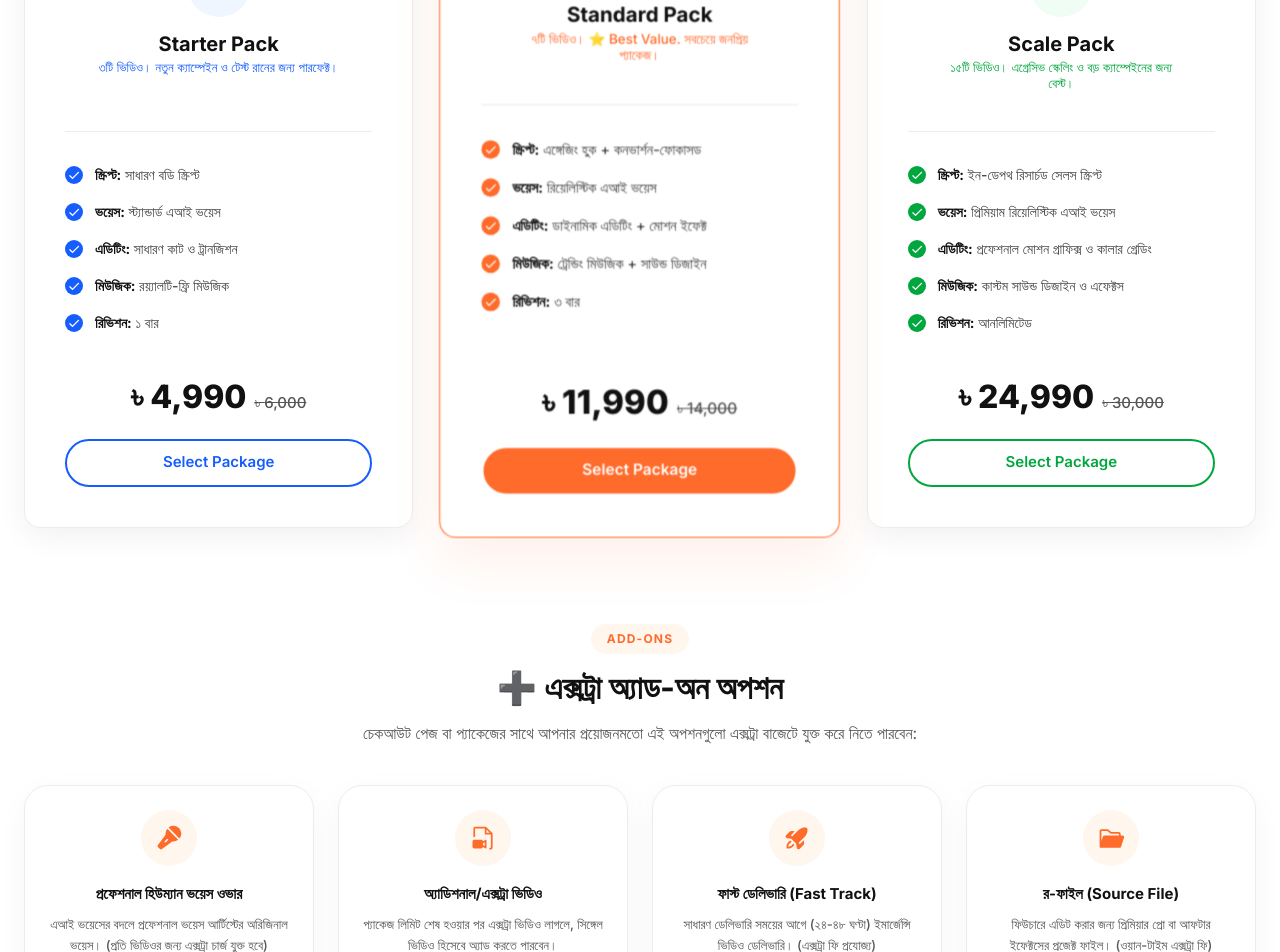
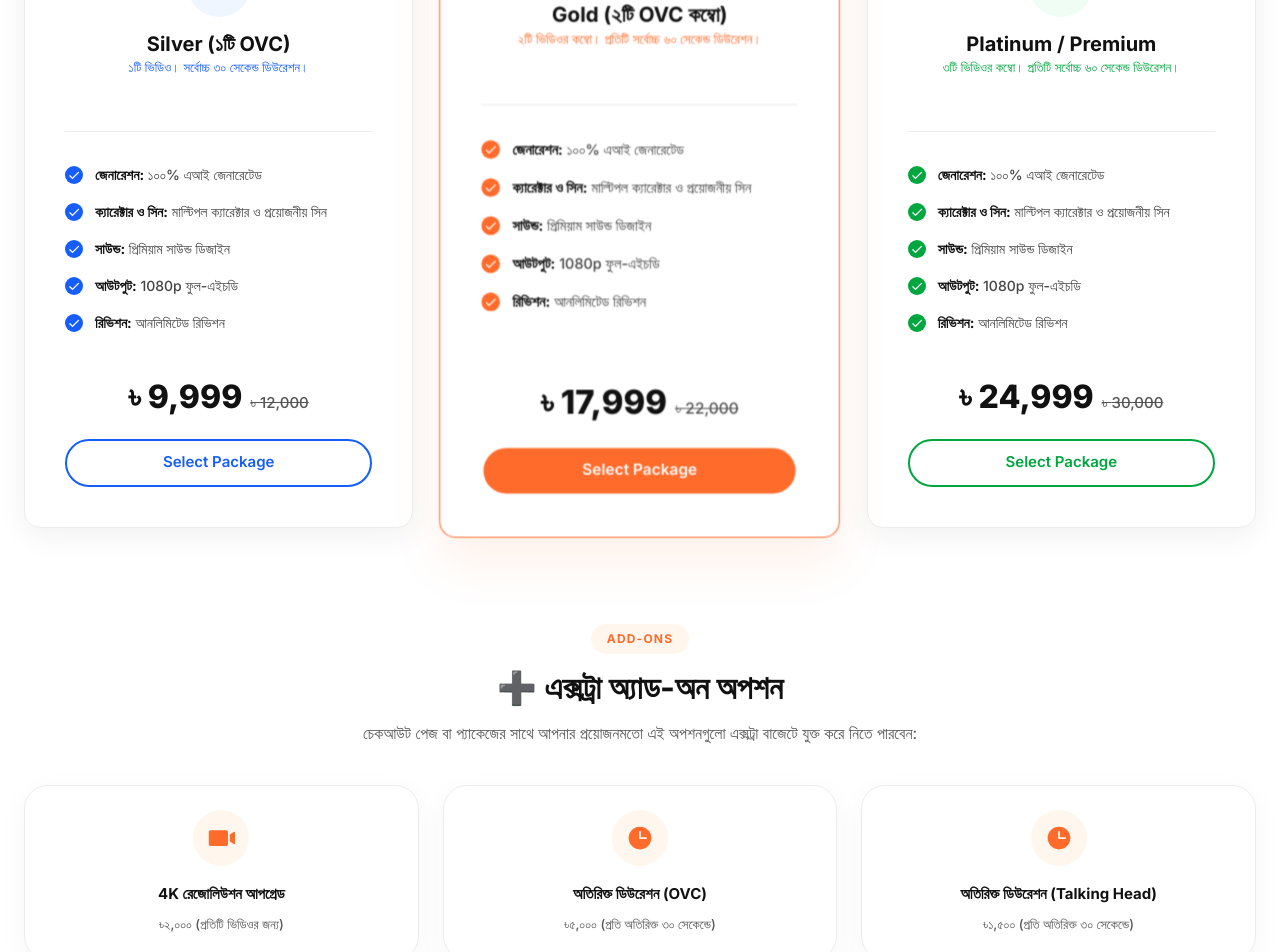
Before and after one commit to goshalontu25-cpu/citygfx-landing-page, a Next.js app: page / in a window 1280 px wide. Shown: the part 5500-6452 px from the top of the page. Built offline with nearby package versions, Linux system fonts and the light colour scheme.

Commit message:
Update pricing data from PDF

```diff
--- a/components/pricing.tsx
+++ b/components/pricing.tsx
@@ -25,9 +25,9 @@ import * as motion from "framer-motion/client"
 
 const ovcPackages = [
   {
-    id: "starter",
-    title: "Starter Pack",
-    videos: "৩টি ভিডিও। নতুন ক্যাম্পেইন ও টেস্ট রানের জন্য পারফেক্ট।",
+    id: "silver",
+    title: "Silver (১টি OVC)",
+    videos: "১টি ভিডিও। সর্বোচ্চ ৩০ সেকেন্ড ডিউরেশন।",
     icon: Rocket,
     iconBg: "bg-blue-50",
     iconColor: "text-blue-600",
@@ -36,21 +36,21 @@ const ovcPackages = [
     buttonVariant: "outline",
     buttonClass: "border-blue-600 text-blue-600 hover:bg-blue-50 hover:text-blue-700",
     checkClass: "bg-blue-600",
-    price: "4,990",
-    originalPrice: "6,000",
+    price: "9,999",
+    originalPrice: "12,000",
     isPopular: false,
     features: [
-      { title: "স্ক্রিপ্ট", text: "সাধারণ বডি স্ক্রিপ্ট" },
-      { title: "ভয়েস", text: "স্ট্যান্ডার্ড এআই ভয়েস" },
-      { title: "এডিটিং", text: "সাধারণ কাট ও ট্রানজিশন" },
-      { title: "মিউজিক", text: "রয়্যালটি-ফ্রি মিউজিক" },
-      { title: "রিভিশন", text: "১ বার" }
+      { title: "জেনারেশন", text: "১০০% এআই জেনারেটেড" },
+      { title: "ক্যারেক্টার ও সিন", text: "মাল্টিপল ক্যারেক্টার ও প্রয়োজনীয় সিন" },
+      { title: "সাউন্ড", text: "প্রিমিয়াম সাউন্ড ডিজাইন" },
+      { title: "আউটপুট", text: "1080p ফুল-এইচডি" },
+      { title: "রিভিশন", text: "আনলিমিটেড রিভিশন" }
     ],
   },
   {
-    id: "standard",
-    title: "Standard Pack",
-    videos: "৭টি ভিডিও। ⭐ Best Value. সবচেয়ে জনপ্রিয় প্যাকেজ।",
+    id: "gold",
+    title: "Gold (২টি OVC কম্বো)",
+    videos: "২টি ভিডিওর কম্বো। প্রতিটি সর্বোচ্চ ৬০ সেকেন্ড ডিউরেশন।",
     icon: Star,
     iconBg: "bg-orange-50",
     iconColor: "text-[#FF6B2B]",
@@ -59,21 +59,21 @@ const ovcPackages = [
     buttonVariant: "default",
     buttonClass: "bg-[#FF6B2B] text-white hover:bg-[#E85E22]",
     checkClass: "bg-[#FF6B2B]",
-    price: "11,990",
-    originalPrice: "14,000",
+    price: "17,999",
+    originalPrice: "22,000",
     isPopular: true,
     features: [
-      { title: "স্ক্রিপ্ট", text: "এঙ্গেজিং হুক + কনভার্শন-ফোকাসড" },
-      { title: "ভয়েস", text: "রিয়েলিস্টিক এআই ভয়েস" },
-      { title: "এডিটিং", text: "ডাইনামিক এডিটিং + মোশন ইফেক্ট" },
-      { title: "মিউজিক", text: "ট্রেন্ডিং মিউজিক + সাউন্ড ডিজাইন" },
-      { title: "রিভিশন", text: "৩ বার" }
+      { title: "জেনারেশন", text: "১০০% এআই জেনারেটেড" },
+      { title: "ক্যারেক্টার ও সিন", text: "মাল্টিপল ক্যারেক্টার ও প্রয়োজনীয় সিন" },
+      { title: "সাউন্ড", text: "প্রিমিয়াম সাউন্ড ডিজাইন" },
+      { title: "আউটপুট", text: "1080p ফুল-এইচডি" },
+      { title: "রিভিশন", text: "আনলিমিটেড রিভিশন" }
     ],
   },
   {
-    id: "scale",
-    title: "Scale Pack",
-    videos: "১৫টি ভিডিও। এগ্রেসিভ স্কেলিং ও বড় ক্যাম্পেইনের জন্য বেস্ট।",
+    id: "platinum",
+    title: "Platinum / Premium",
+    videos: "৩টি ভিডিওর কম্বো। প্রতিটি সর্বোচ্চ ৬০ সেকেন্ড ডিউরেশন।",
     icon: Crown,
     iconBg: "bg-green-50",
     iconColor: "text-green-600",
@@ -82,24 +82,24 @@ const ovcPackages = [
     buttonVariant: "outline",
     buttonClass: "border-green-600 text-green-600 hover:bg-green-50 hover:text-green-700",
     checkClass: "bg-green-600",
-    price: "24,990",
+    price: "24,999",
     originalPrice: "30,000",
     isPopular: false,
     features: [
-      { title: "স্ক্রিপ্ট", text: "ইন-ডেপথ রিসার্চড সেলস স্ক্রিপ্ট" },
-      { title: "ভয়েস", text: "প্রিমিয়াম রিয়েলিস্টিক এআই ভয়েস" },
-      { title: "এডিটিং", text: "প্রফেশনাল মোশন গ্রাফিক্স ও কালার গ্রেডিং" },
-      { title: "মিউজিক", text: "কাস্টম সাউন্ড ডিজাইন ও এফেক্টস" },
-      { title: "রিভিশন", text: "আনলিমিটেড" }
+      { title: "জেনারেশন", text: "১০০% এআই জেনারেটেড" },
+      { title: "ক্যারেক্টার ও সিন", text: "মাল্টিপল ক্যারেক্টার ও প্রয়োজনীয় সিন" },
+      { title: "সাউন্ড", text: "প্রিমিয়াম সাউন্ড ডিজাইন" },
+      { title: "আউটপুট", text: "1080p ফুল-এইচডি" },
+      { title: "রিভিশন", text: "আনলিমিটেড রিভিশন" }
     ],
   }
 ]
 
 const talkingAdPackages = [
   {
-    id: "starter",
-    title: "Starter Pack",
-    videos: "৩টি ভিডিও। নতুন ক্যাম্পেইন ও টেস্ট রানের জন্য পারফেক্ট।",
+    id: "silver",
+    title: "Silver (১টি ভিডিও)",
+    videos: "১টি ভিডিও। ডিউরেশন সর্বোচ্চ ৩০ সেকেন্ড।",
     icon: Rocket,
     iconBg: "bg-blue-50",
     iconColor: "text-blue-600",
@@ -108,21 +108,21 @@ const talkingAdPackages = [
     buttonVariant: "outline",
     buttonClass: "border-blue-600 text-blue-600 hover:bg-blue-50 hover:text-blue-700",
     checkClass: "bg-blue-600",
-    price: "5,990",
-    originalPrice: "7,500",
+    price: "4,999",
+    originalPrice: "6,000",
     isPopular: false,
     features: [
-      { title: "স্ক্রিপ্ট", text: "ক্লায়েন্টের স্ক্রিপ্ট পলিশিং" },
-      { title: "ভয়েস", text: "স্ট্যান্ডার্ড এআই ভয়েস" },
-      { title: "ক্যাপশন", text: "সাধারণ সাবটাইটেল" },
-      { title: "ভিজ্যুয়াল", text: "বেসিক কালার কারেকশন" },
-      { title: "রিভিশন", text: "১ বার" }
+      { title: "জেনারেশন", text: "১০০% এআই জেনারেটেড" },
+      { title: "ক্যারেক্টার ও সিন", text: "সিঙ্গেল ক্যারেক্টার ও ২-৩টি ব্যাকগ্রাউন্ড" },
+      { title: "সাউন্ড", text: "প্রিমিয়াম সাউন্ড ডিজাইন" },
+      { title: "আউটপুট", text: "1080p ফুল-এইচডি" },
+      { title: "রিভিশন", text: "আনলিমিটেড রিভিশন" }
     ],
   },
   {
-    id: "standard",
-    title: "Standard Pack",
-    videos: "৭টি ভিডিও। ⭐ Best Value. সবচেয়ে জনপ্রিয় প্যাকেজ।",
+    id: "gold",
+    title: "Gold (২টি ভিডিওর কম্বো)",
+    videos: "২টি ভিডিওর কম্বো। ডিউরেশন সর্বোচ্চ ৩০ সেকেন্ড।",
     icon: Star,
     iconBg: "bg-orange-50",
     iconColor: "text-[#FF6B2B]",
@@ -131,21 +131,21 @@ const talkingAdPackages = [
     buttonVariant: "default",
     buttonClass: "bg-[#FF6B2B] text-white hover:bg-[#E85E22]",
     checkClass: "bg-[#FF6B2B]",
-    price: "12,990",
-    originalPrice: "16,000",
+    price: "8,499",
+    originalPrice: "10,000",
     isPopular: true,
     features: [
-      { title: "স্ক্রিপ্ট", text: "কিলার হুক আইডিয়া + ফুল স্ক্রিপ্ট" },
-      { title: "ভয়েস", text: "রিয়েলিস্টিক এআই ভয়েস" },
-      { title: "ক্যাপশন", text: "ডাইনামিক পপ-আপ ক্যাপশন ও হাইলাইট" },
-      { title: "ভিজ্যুয়াল", text: "রিলেভেন্ট বি-রোল ও পপ-আপ সাউন্ড" },
-      { title: "রিভিশন", text: "৩ বার" }
+      { title: "জেনারেশন", text: "১০০% এআই জেনারেটেড" },
+      { title: "ক্যারেক্টার ও সিন", text: "সিঙ্গেল ক্যারেক্টার ও ২-৩টি ব্যাকগ্রাউন্ড" },
+      { title: "সাউন্ড", text: "প্রিমিয়াম সাউন্ড ডিজাইন" },
+      { title: "আউটপুট", text: "1080p ফুল-এইচডি" },
+      { title: "রিভিশন", text: "আনলিমিটেড রিভিশন" }
     ],
   },
   {
-    id: "scale",
-    title: "Scale Pack",
-    videos: "১৫টি ভিডিও। এগ্রেসিভ স্কেলিং ও বড় ক্যাম্পেইনের জন্য বেস্ট।",
+    id: "platinum",
+    title: "Platinum / Premium",
+    videos: "৩টি ভিডিওর কম্বো। ডিউরেশন সর্বোচ্চ ৩০ সেকেন্ড।",
     icon: Crown,
     iconBg: "bg-green-50",
     iconColor: "text-green-600",
@@ -154,39 +154,49 @@ const talkingAdPackages = [
     buttonVariant: "outline",
     buttonClass: "border-green-600 text-green-600 hover:bg-green-50 hover:text-green-700",
     checkClass: "bg-green-600",
-    price: "26,990",
-    originalPrice: "32,000",
+    price: "11,999",
+    originalPrice: "15,000",
     isPopular: false,
     features: [
-      { title: "স্ক্রিপ্ট", text: "মাল্টিপল A/B টেস্টিং স্ক্রিপ্ট (কাস্টম হুক)" },
-      { title: "ভয়েস", text: "প্রিমিয়াম রিয়েলিস্টিক এআই ভয়েস" },
-      { title: "ক্যাপশন", text: "কাস্টম 3D/অ্যানিমেটেড ক্যাপশন" },
-      { title: "ভিজ্যুয়াল", text: "প্রিমিয়াম বি-রোল, জুম-কাট ও ভিজ্যুয়াল হুক" },
-      { title: "রিভিশন", text: "আনলিমিটেড" }
+      { title: "জেনারেশন", text: "১০০% এআই জেনারেটেড" },
+      { title: "ক্যারেক্টার ও সিন", text: "সিঙ্গেল ক্যারেক্টার ও ২-৩টি ব্যাকগ্রাউন্ড" },
+      { title: "সাউন্ড", text: "প্রিমিয়াম সাউন্ড ডিজাইন" },
+      { title: "আউটপুট", text: "1080p ফুল-এইচডি" },
+      { title: "রিভিশন", text: "আনলিমিটেড রিভিশন" }
     ],
   }
 ]
 
 const addons = [
   {
-    icon: MicrophoneStage,
-    title: "প্রফেশনাল হিউম্যান ভয়েস ওভার",
-    desc: "এআই ভয়েসের বদলে প্রফেশনাল ভয়েস আর্টিস্টের অরিজিনাল ভয়েস। (প্রতি ভিডিওর জন্য এক্সট্রা চার্জ যুক্ত হবে)"
+    icon: Video,
+    title: "4K রেজোলিউশন আপগ্রেড",
+    desc: "৳২,০০০ (প্রতিটি ভিডিওর জন্য)"
+  },
+  {
+    icon: Clock,
+    title: "অতিরিক্ত ডিউরেশন (OVC)",
+    desc: "৳৫,০০০ (প্রতি অতিরিক্ত ৩০ সেকেন্ডে)"
+  },
+  {
+    icon: Clock,
+    title: "অতিরিক্ত ডিউরেশন (Talking Head)",
+    desc: "৳১,৫০০ (প্রতি অতিরিক্ত ৩০ সেকেন্ডে)"
+  },
+  {
+    icon: RocketLaunch,
+    title: "শর্টস/রিলস এক্সট্রাকশন",
+    desc: "৳৩,০০০ (মেইন ভিডিও থেকে প্রতি রিলের জন্য)"
   },
   {
     icon: FileVideo,
-    title: "অ্যাডিশনাল/এক্সট্রা ভিডিও",
-    desc: "প্যাকেজ লিমিট শেষ হওয়ার পর এক্সট্রা ভিডিও লাগলে, সিঙ্গেল ভিডিও হিসেবে অ্যাড করতে পারবেন।"
-  },
-  {
-    icon: RocketLaunch,
-    title: "ফাস্ট ডেলিভারি (Fast Track)",
-    desc: "সাধারণ ডেলিভারি সময়ের আগে (২৪-৪৮ ঘণ্টা) ইমার্জেন্সি ভিডিও ডেলিভারি। (এক্সট্রা ফি প্রযোজ্য)"
+    title: "কাস্টম থাম্বনেইল ডিজাইন",
+    desc: "৳১,৫০০ (প্রতিটি ভিডিওর জন্য)"
   },
   {
     icon: FolderOpen,
-    title: "র-ফাইল (Source File)",
-    desc: "ফিউচারে এডিট করার জন্য প্রিমিয়ার প্রো বা আফটার ইফেক্টসের প্রজেক্ট ফাইল। (ওয়ান-টাইম এক্সট্রা ফি)"
+    title: "প্রজেক্ট ফাইল / সোর্স ফাইল হস্তান্তর",
+    desc: "৳৫,০০০ (এককালীন)"
   }
 ]
 
@@ -366,7 +376,7 @@ export function Pricing() {
             </p>
           </div>
 
-          <div className="grid grid-cols-1 sm:grid-cols-2 lg:grid-cols-4 gap-6">
+          <div className="grid grid-cols-1 sm:grid-cols-2 lg:grid-cols-3 gap-6">
             {addons.map((addon, idx) => (
               <GlassCard key={idx} className="p-6 bg-white border border-border shadow-[0_8px_30px_rgba(0,0,0,0.04)] flex flex-col items-center text-center hover:border-[#FF6B2B]/30 hover:shadow-lg transition-all group cursor-pointer">
                 <div className="w-14 h-14 rounded-full bg-orange-50 text-[#FF6B2B] flex items-center justify-center mb-5 group-hover:scale-110 transition-transform">
```
